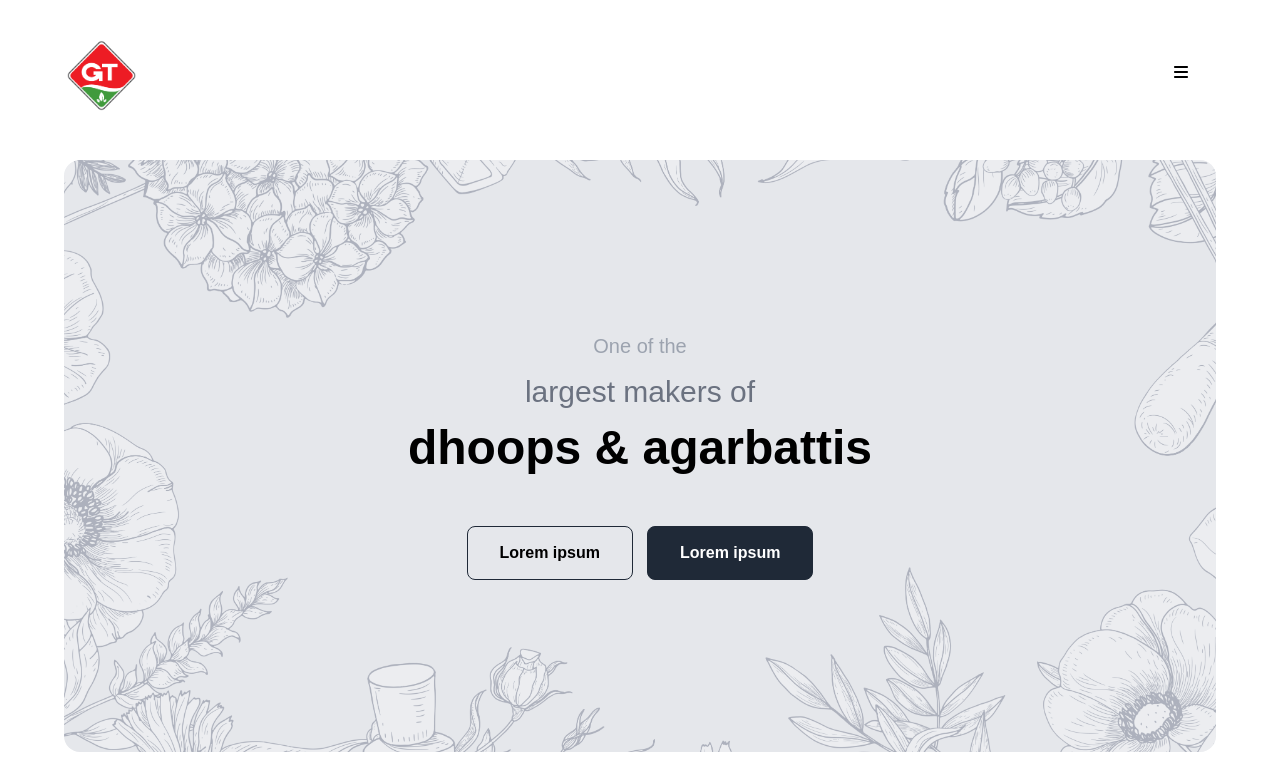
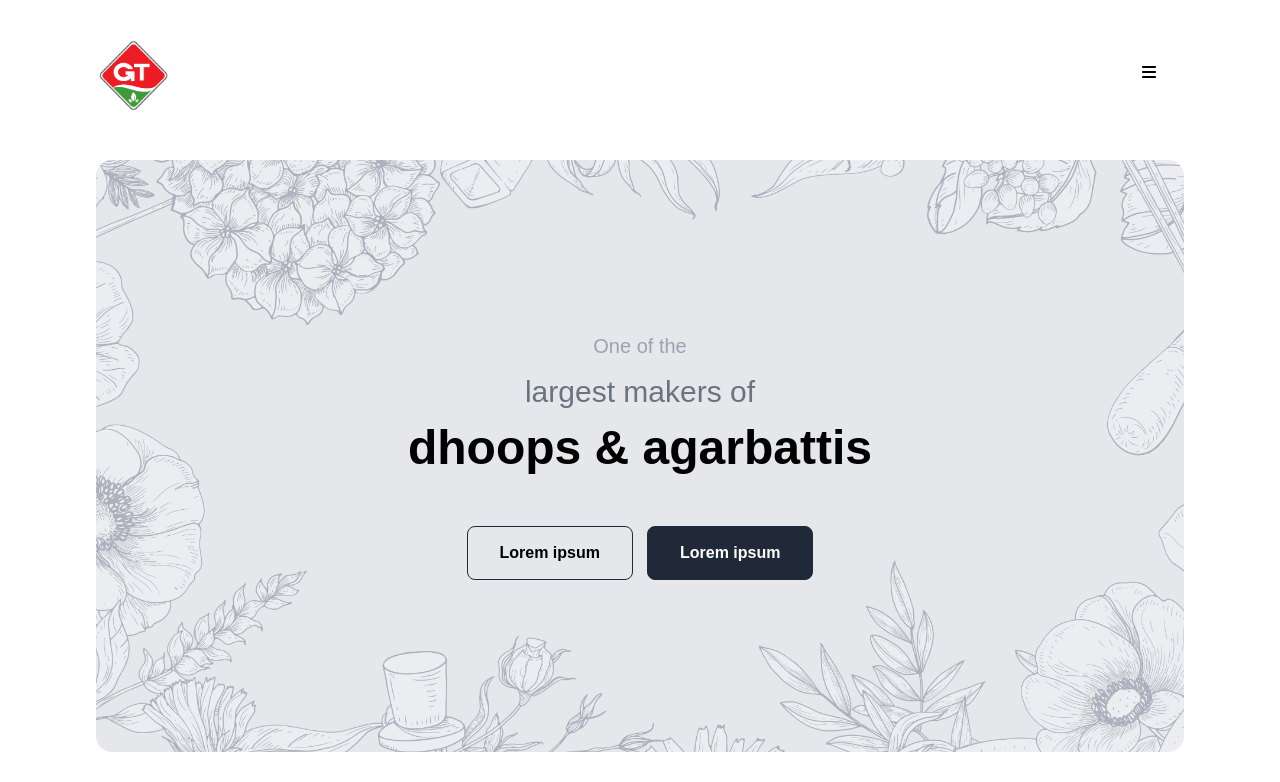
Before and after one commit to bhargawananbhuyan/project-gt, a Next.js app: page / in a window 1280 px wide. Shown: the top 782 px of the page. Built offline with nearby package versions, Linux system fonts and the light colour scheme; a web font is replaced by a local one.

Commit message:
responsive fixes

```diff
--- a/styles/globals.scss
+++ b/styles/globals.scss
@@ -8,7 +8,7 @@
 		@apply px-10;
 	}
 	@screen xl {
-		@apply px-16;
+		@apply px-24;
 	}
 }
 
@@ -33,7 +33,7 @@ body {
 .banner_grid {
 	@include basePadding();
 
-	@apply grid gap-8;
+	@apply grid gap-8 max-w-screen-2xl mx-auto w-full;
 	grid-template-columns: repeat(auto-fill, 1fr);
 	grid-auto-rows: 250px;
 
```
